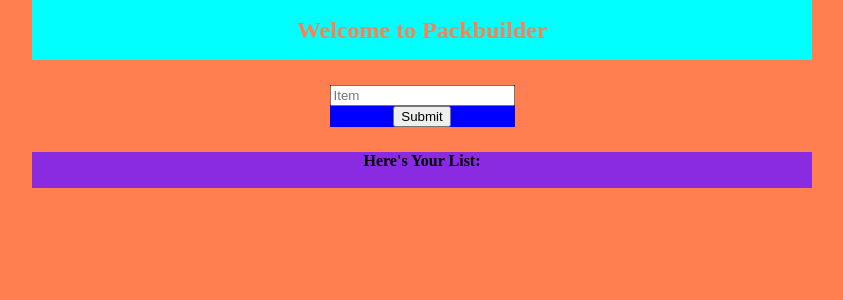
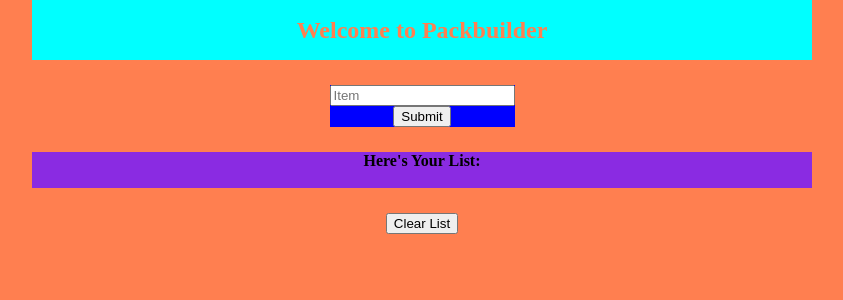
Before and after one commit to bcermak/packbuilder, a React (Create React App) app in the folder packbuilder_app/: page / in a window 1280 px wide. Shown: the top 300 px of the page, without its empty margins (218-1061 px from the left). Built offline with nearby package versions, Linux system fonts and the light colour scheme.

Commit message:
added a 'clear list' button

```diff
--- a/packbuilder_app/src/components/ListDiv.css
+++ b/packbuilder_app/src/components/ListDiv.css
@@ -9,3 +9,11 @@
 #itemList {
     display: inline-block;
 }
+
+#clearList {
+    margin-top: 25px;
+}
+
+.main {
+    text-align: center;
+}
--- a/packbuilder_app/src/components/ListDiv.js
+++ b/packbuilder_app/src/components/ListDiv.js
@@ -1,13 +1,26 @@
 import React from 'react';
 import './ListDiv.css';
 
+
+
 function ListDiv() {
+
+    const clearDiv = () => {
+       console.log('success');
+       let list = document.getElementById('itemList');
+       list.innerHTML = '';
+    }
+
   return (
-    <div id='listDiv'>
-        <h4>Here's Your List:</h4>
-        <ul id='itemList'>
-        </ul>
-    </div>
+      <div className='main'>
+        <div id='listDiv'>
+            <h4>Here's Your List:</h4>
+            <ul id='itemList'>
+            </ul>
+        </div>
+        <button id='clearList' onClick={clearDiv}> Clear List </button>
+      </div>
+
   )
 }
 
```
Also changed, not shown: packbuilder_app/src/components/ItemsForm.js (+0 -8 lines).
